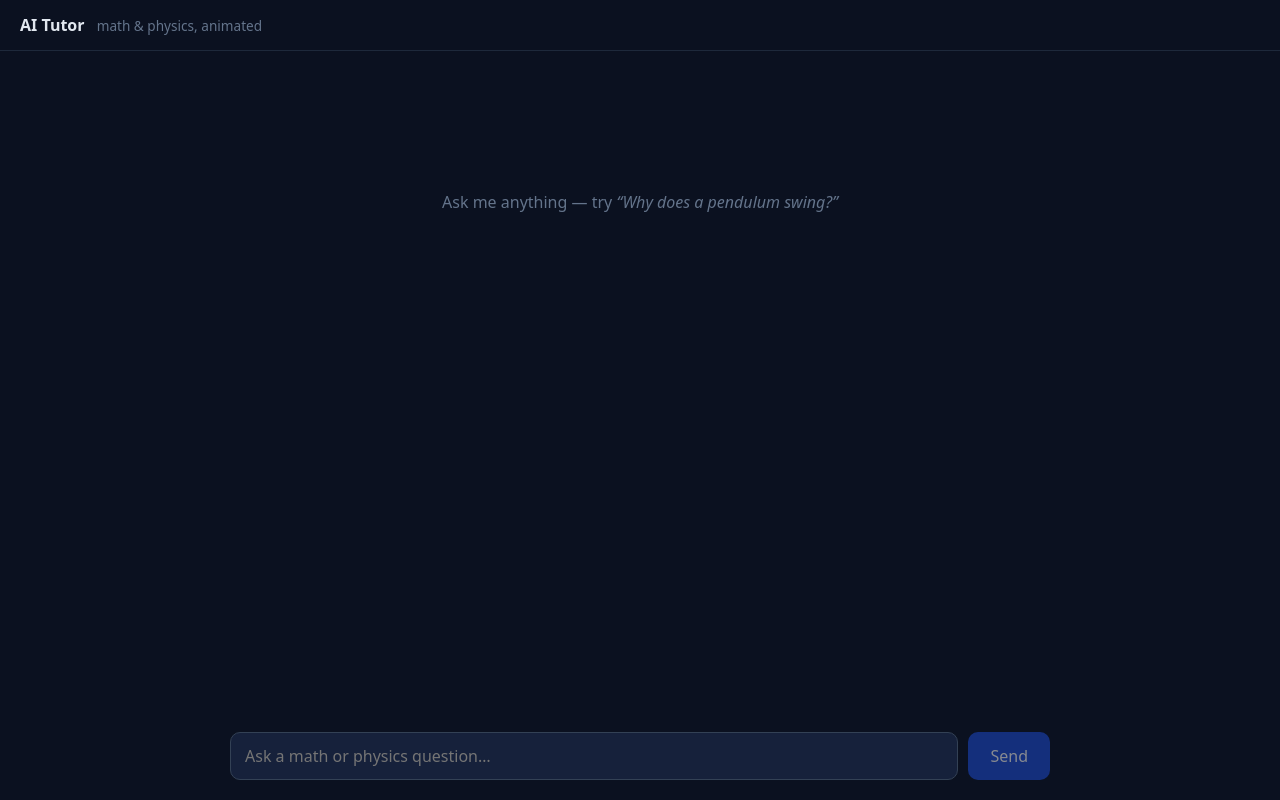
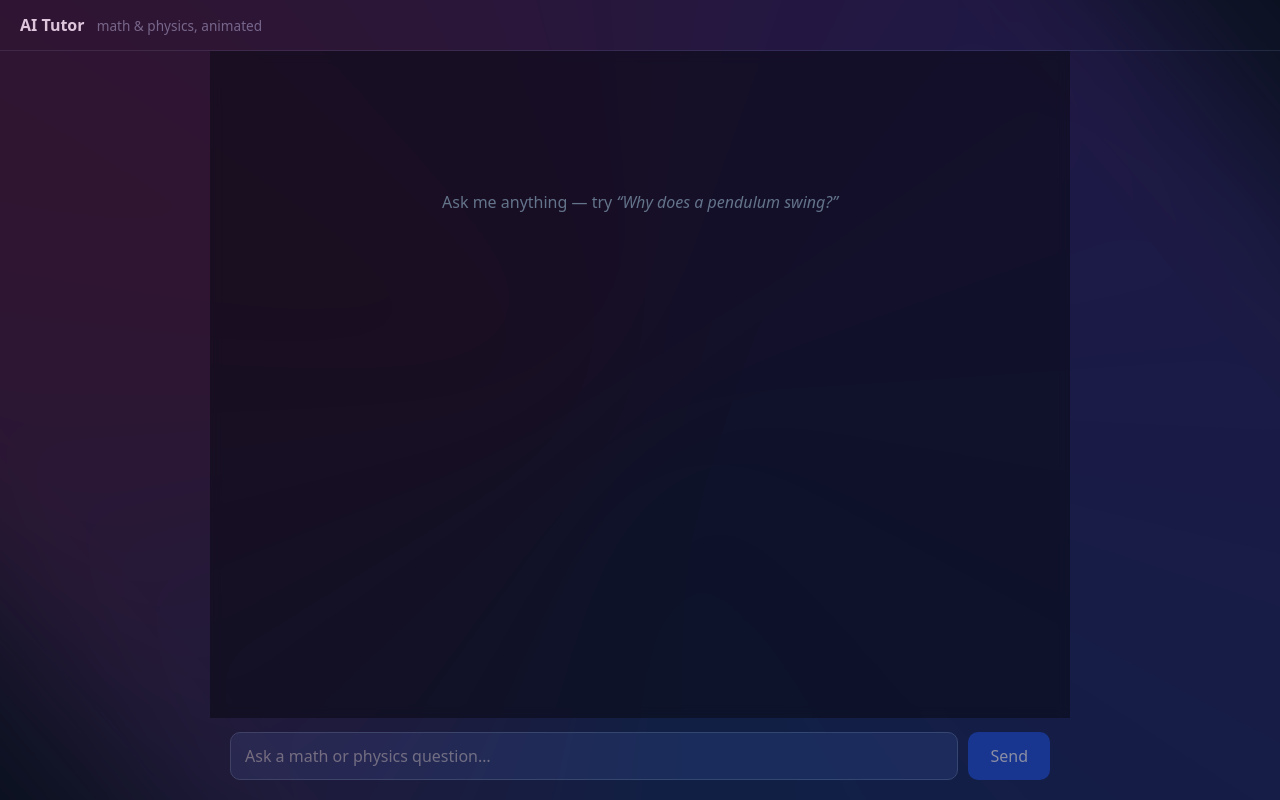
Before and after one commit to 4izan/aitutor, a React (Vite) app: page / in a window 1280 px wide. Built offline with nearby package versions, Linux system fonts and the light colour scheme.

Commit message:
feat: reactive ambient background (Energetic Physics)

```diff
--- a/web/src/App.css
+++ b/web/src/App.css
@@ -1,11 +1,45 @@
 * { box-sizing: border-box; }
+
+:root {
+  --accent-1: #7c3aed;
+  --accent-2: #db2777;
+  --accent-3: #2563eb;
+}
+
+.ambient {
+  position: fixed;
+  inset: 0;
+  z-index: 0;
+  overflow: hidden;
+  pointer-events: none;
+}
+.ambient-mesh {
+  position: absolute;
+  inset: -30%;
+  background: conic-gradient(from 0deg, var(--accent-1), var(--accent-3), var(--accent-2), var(--accent-1));
+  filter: blur(70px);
+  opacity: 0.18;
+  animation: ambient-spin 40s linear infinite;
+  transition: opacity 0.6s ease;
+}
+.ambient-active .ambient-mesh {
+  opacity: 0.36;
+  animation-duration: 12s;
+}
+@keyframes ambient-spin {
+  to { transform: rotate(360deg); }
+}
+@media (prefers-reduced-motion: reduce) {
+  .ambient-mesh { animation: none; transition: none; opacity: 0.14; }
+}
+
 body {
   margin: 0;
   font-family: system-ui, -apple-system, "Segoe UI", sans-serif;
   background: #0b1120;
   color: #e2e8f0;
 }
-.app { display: flex; flex-direction: column; height: 100vh; }
+.app { display: flex; flex-direction: column; height: 100vh; position: relative; z-index: 1; }
 .topbar {
   padding: 14px 20px;
   font-weight: 600;
@@ -22,6 +56,8 @@ body {
   max-width: 860px;
   width: 100%;
   margin: 0 auto;
+  background: rgba(10, 10, 20, 0.55);
+  backdrop-filter: blur(6px);
 }
 .empty { color: #64748b; text-align: center; margin-top: 15vh; }
 .msg { border-radius: 12px; padding: 10px 16px; line-height: 1.55; }
--- a/web/src/App.jsx
+++ b/web/src/App.jsx
@@ -54,6 +54,9 @@ export default function App() {
 
   return (
     <div className="app">
+      <div className={`ambient${busy ? " ambient-active" : ""}`} aria-hidden="true">
+        <div className="ambient-mesh"></div>
+      </div>
       <header className="topbar">AI Tutor <span className="sub">math &amp; physics, animated</span></header>
       <main className="chat" ref={listRef}>
         {messages.length === 0 && (
```
